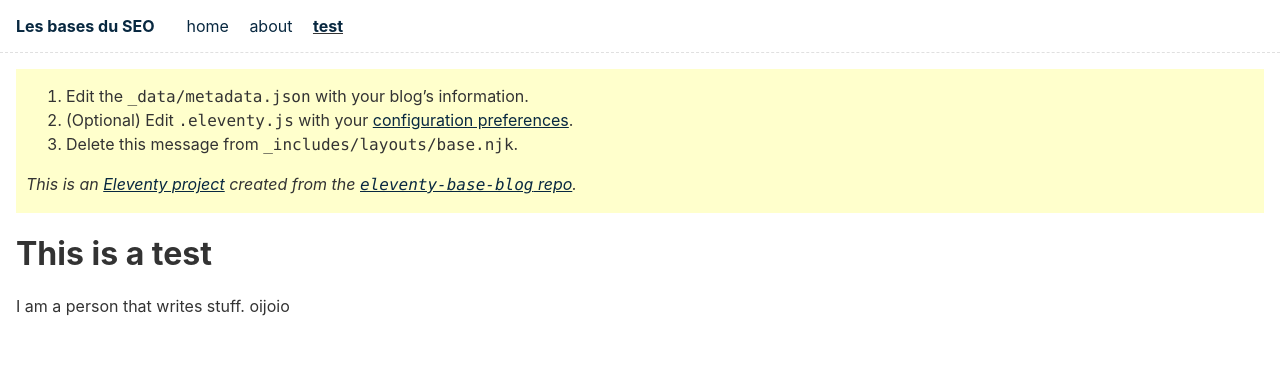
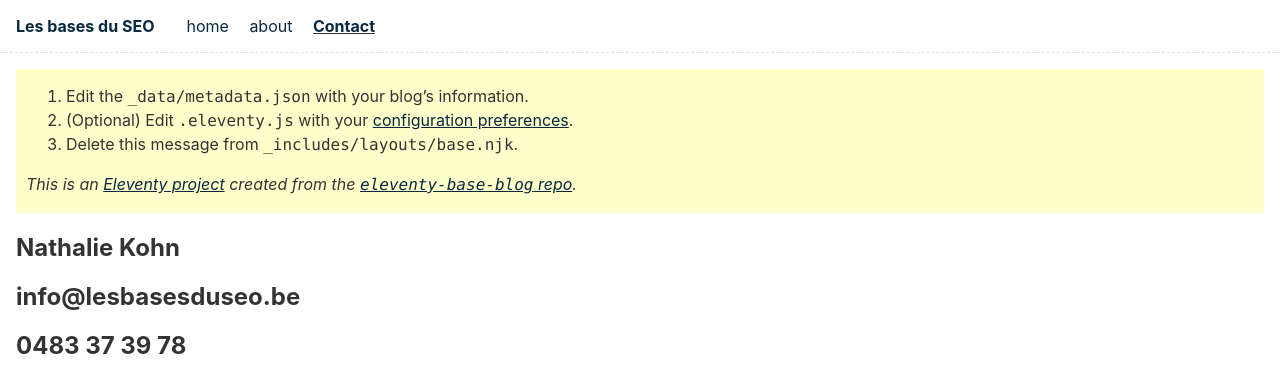
Before and after one commit to PolPasop/eleventy-nath-blog, an Eleventy site: page fr/pages/test.md in a window 1280 px wide. Built offline with nearby package versions, Linux system fonts and the light colour scheme; Eleventy itself is replaced by a stand-in of ours; files that its build step writes are made by us from their sources.

Commit message:
Update Page “test”

```diff
--- a/fr/pages/test.md
+++ b/fr/pages/test.md
@@ -1,12 +1,16 @@
 ---
 layout: layouts/base.njk
-title: This is a test
+title: Contact
 templateClass: tmpl-post
+pagemetadata.description: Pour contacter les bases du seo - demande
+  d'informations sur nos accompagnements pour la création de votre site internet
+  référencé sur Google, prises de contact, devis.
 eleventyNavigation:
-  key: test
+  key: Contact
   order: 3
 ---
-# {{ title }}
+## Nathalie Kohn
 
-I am a person that writes stuff.
-oijoio
+## info@lesbasesduseo.be
+
+## 0483 37 39 78
```
